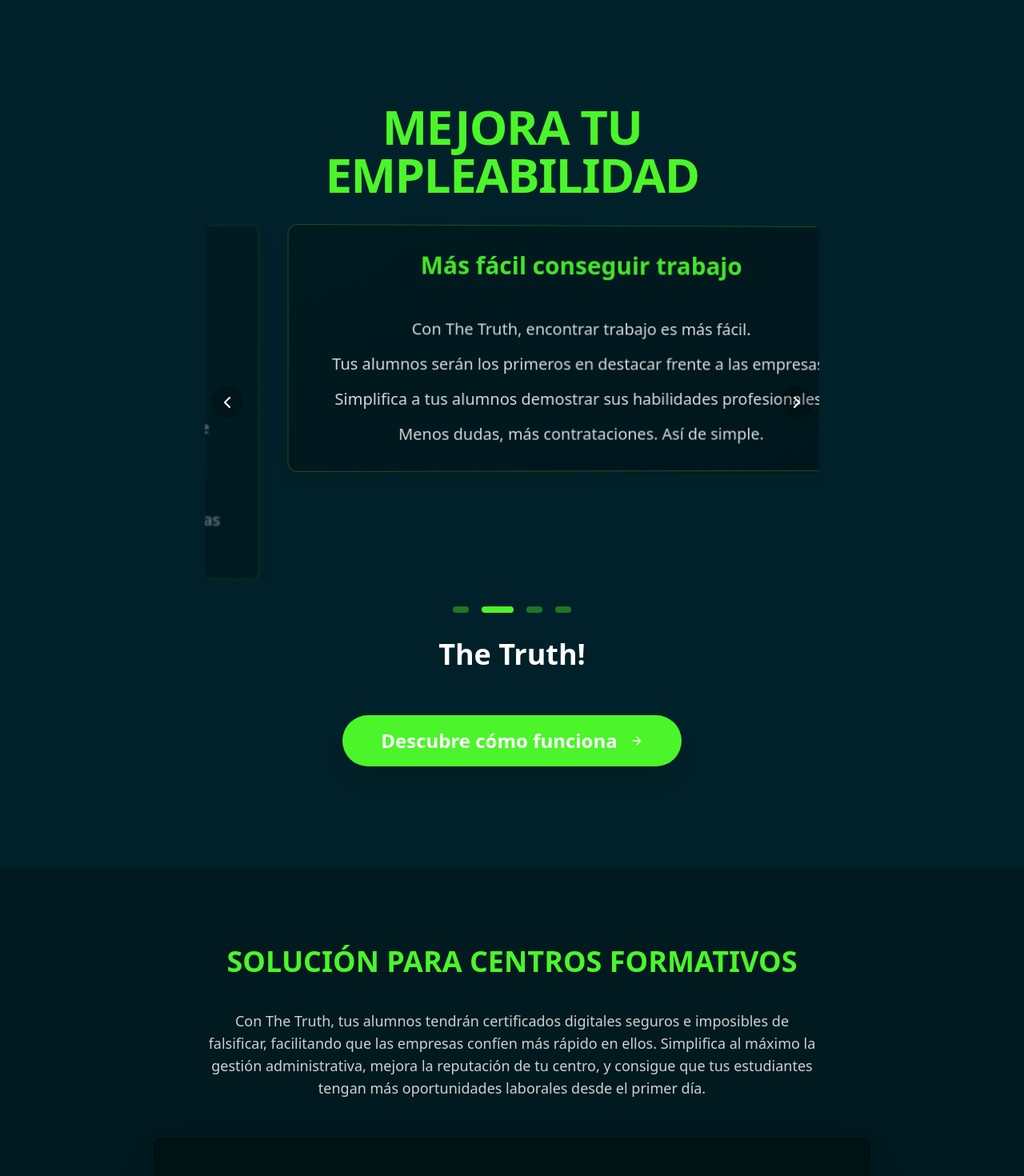
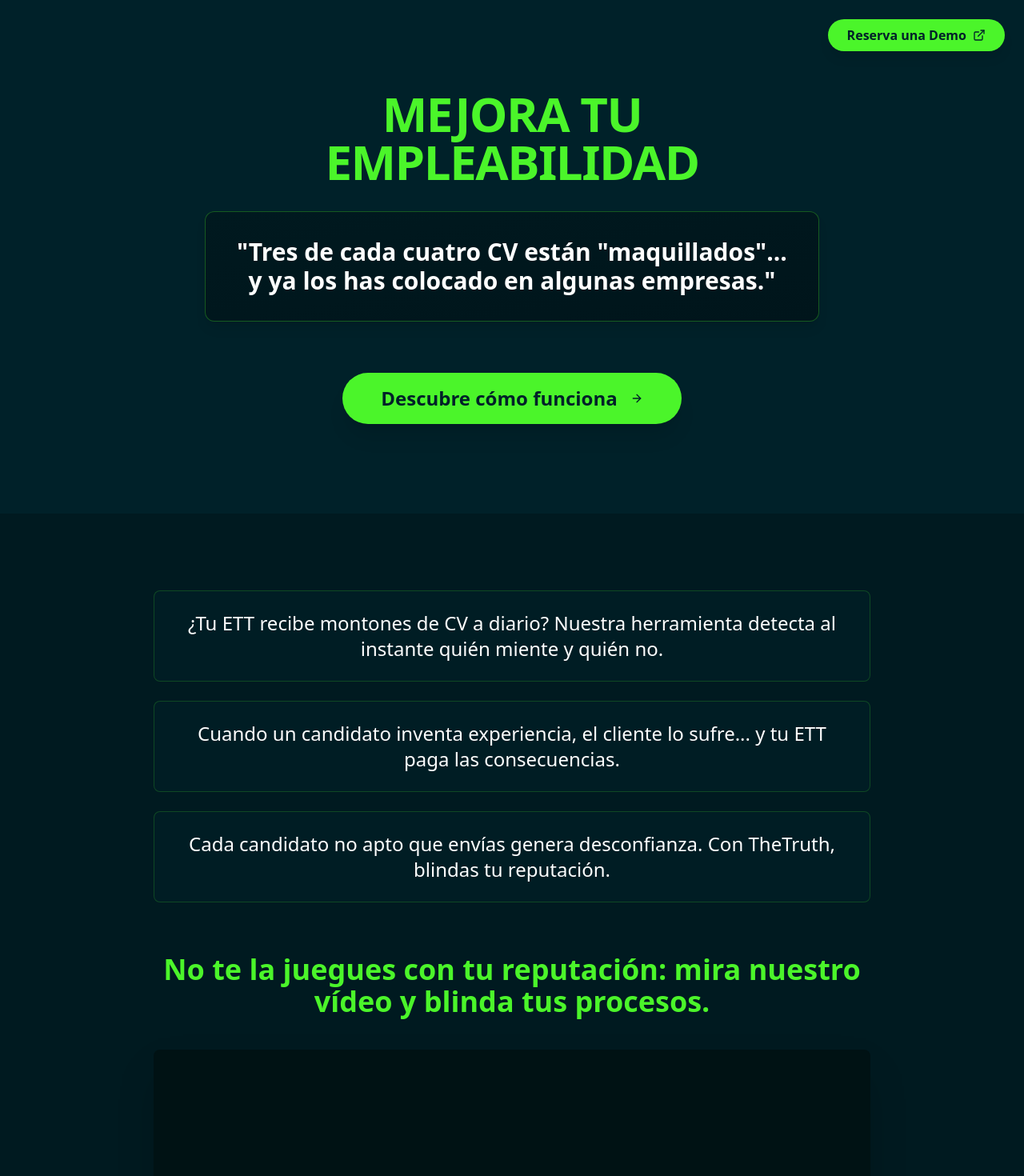
Before and after one commit to jaimeestevez/truthful-landing-form, a React (Vite) app: page / in a window 1280 px wide. Shown: the top 1470 px of the page at 80% size. Built offline with nearby package versions, Linux system fonts and the light colour scheme.

Commit message:
Refactor: Remove carousel and update layout
Restructure the landing page to remove the carousel and implement the new layout with CTAs, subtitles, and video sections as specified in the prompt.

```diff
--- /dev/null
+++ b/src/components/FloatingCTA.tsx
@@ -0,0 +1,27 @@
+
+import React from 'react';
+import { Button } from '@/components/ui/button';
+import { ExternalLink } from 'lucide-react';
+
+interface FloatingCTAProps {
+  typeformUrl: string;
+}
+
+const FloatingCTA: React.FC<FloatingCTAProps> = ({ typeformUrl }) => {
+  const openTypeform = () => {
+    window.open(typeformUrl, '_blank');
+  };
+
+  return (
+    <div className="fixed top-4 right-4 md:top-6 md:right-6 z-50">
+      <Button
+        onClick={openTypeform}
+        className="bg-[#4BF52A] hover:bg-[#3dd21e] text-[#002129] text-sm md:text-base font-bold rounded-full py-2 md:py-3 px-4 md:px-6 shadow-lg flex items-center gap-2"
+      >
+        Reserva una Demo <ExternalLink className="w-4 h-4" />
+      </Button>
+    </div>
+  );
+};
+
+export default FloatingCTA;
--- a/src/components/Hero.tsx
+++ b/src/components/Hero.tsx
@@ -1,185 +1,31 @@
 
-import React, { useState, useEffect } from 'react';
+import React from 'react';
 import { Button } from '@/components/ui/button';
-import { ArrowRight, ChevronLeft, ChevronRight } from 'lucide-react';
+import { ArrowRight } from 'lucide-react';
 
 interface HeroProps {
   scrollToVideo: () => void;
 }
 
 const Hero: React.FC<HeroProps> = ({ scrollToVideo }) => {
-  const [activeIndex, setActiveIndex] = useState(0);
-  const [isAnimating, setIsAnimating] = useState(false);
-
-  const messageSets = [
-    {
-      title: "Más oportunidades laborales para tus estudiantes",
-      messages: [
-        "Que tus alumnos encuentren trabajo más rápido.",
-        "Facilita que las empresas quieran contratar a tus estudiantes.",
-        "Consigue que tus estudiantes destaquen en cualquier proceso de selección.",
-        "Haz que tus estudiantes tengan más ofertas de empleo.",
-        "Ayuda a tus alumnos a demostrar rápidamente lo que valen ante las empresas."
-      ]
-    },
-    {
-      title: "Más fácil conseguir trabajo",
-      messages: [
-        "Con The Truth, encontrar trabajo es más fácil.",
-        "Tus alumnos serán los primeros en destacar frente a las empresas.",
-        "Simplifica a tus alumnos demostrar sus habilidades profesionales.",
-        "Menos dudas, más contrataciones. Así de simple."
-      ]
-    },
-    {
-      title: "Perfiles que destacan",
-      messages: [
-        "Haz que las empresas tengan claro por qué elegir a tus alumnos.",
-        "Tu centro forma alumnos que llaman la atención de los reclutadores.",
-        "Convierte la formación que das en una ventaja directa para encontrar trabajo."
-      ]
-    },
-    {
-      title: "Diferénciate del resto",
-      messages: [
-        "Da razones reales a las empresas para preferir a tus estudiantes.",
-        "Formar estudiantes buenos ya no es suficiente. Haz que se note.",
-        "Demostrar quién eres nunca fue tan fácil para tus alumnos."
-      ]
-    }
-  ];
-
-  // Auto cycle through slides
-  useEffect(() => {
-    const interval = setInterval(() => {
-      handleNextSlide();
-    }, 6000);
-
-    return () => clearInterval(interval);
-  }, [activeIndex]);
-
-  const handlePrevSlide = () => {
-    if (isAnimating) return;
-    setIsAnimating(true);
-    setActiveIndex((prevIndex) => (prevIndex - 1 + messageSets.length) % messageSets.length);
-    setTimeout(() => setIsAnimating(false), 700);
-  };
-
-  const handleNextSlide = () => {
-    if (isAnimating) return;
-    setIsAnimating(true);
-    setActiveIndex((prevIndex) => (prevIndex + 1) % messageSets.length);
-    setTimeout(() => setIsAnimating(false), 700);
-  };
-
   return (
-    <section className="bg-[#002129] text-white min-h-[90vh] flex items-center">
-      <div className="container py-20 md:py-32 w-full">
+    <section className="bg-[#002129] text-white min-h-[80vh] flex items-center">
+      <div className="container py-20 md:py-28 w-full">
         <div className="max-w-3xl mx-auto space-y-8 fade-in">
           <h1 className="text-5xl md:text-6xl font-bold tracking-tight text-[#4BF52A] text-center">
             MEJORA TU EMPLEABILIDAD
           </h1>
 
-          <div className="mt-12 relative w-full overflow-hidden">
-            <div className="carousel-container w-full overflow-hidden rounded-xl relative">
-              {/* Navigation buttons */}
-              <button
-                onClick={handlePrevSlide}
-                className="absolute left-2 top-1/2 -translate-y-1/2 z-20 bg-black/20 hover:bg-black/40 p-2 rounded-full text-white transition-all duration-300"
-                disabled={isAnimating}
-                aria-label="Previous slide"
-              >
-                <ChevronLeft className="w-6 h-6" />
-              </button>
-
-              <button
-                onClick={handleNextSlide}
-                className="absolute right-2 top-1/2 -translate-y-1/2 z-20 bg-black/20 hover:bg-black/40 p-2 rounded-full text-white transition-all duration-300"
-                disabled={isAnimating}
-                aria-label="Next slide"
-              >
-                <ChevronRight className="w-6 h-6" />
-              </button>
-
-              <div
-                className="carousel-track flex transition-transform duration-700 ease-out w-full"
-                style={{ transform: `translateX(-${activeIndex * 100}%)` }}
-              >
-                {messageSets.map((set, index) => {
-                  // Calculate relative position from active slide
-                  const position = (index - activeIndex + messageSets.length) % messageSets.length;
-                  const normalizedPosition = position > messageSets.length / 2 ? position - messageSets.length : position;
-
-                  // Determine appearance based on position
-                  const opacityValue = normalizedPosition === 0 ? 1 :
-                                      Math.abs(normalizedPosition) === 1 ? 0.5 : 0.2;
-                  const blurValue = normalizedPosition === 0 ? 0 :
-                                   Math.abs(normalizedPosition) === 1 ? 1 : 2;
-                  const scaleValue = normalizedPosition === 0 ? 1 :
-                                    Math.abs(normalizedPosition) === 1 ? 0.95 : 0.9;
-                  const zIndexValue = normalizedPosition === 0 ? 10 : 5 - Math.abs(normalizedPosition);
-                  const rotateYValue = normalizedPosition * 8;
-
-                  return (
-                    <div
-                      key={index}
-                      className="carousel-slide w-full flex-shrink-0 transition-all duration-700 px-4"
-                      style={{
-                        opacity: opacityValue,
-                        filter: `blur(${blurValue}px)`,
-                        transform: `perspective(1000px) rotateY(${rotateYValue}deg) scale(${scaleValue})`,
-                        zIndex: zIndexValue
-                      }}
-                    >
-                      <div className="bg-gradient-to-br from-[#00191f] to-[#00151b] p-8 rounded-xl border border-[#4BF52A]/30 min-h-[280px] w-full flex flex-col justify-center shadow-lg">
-                        <h2 className="text-2xl md:text-3xl font-bold text-[#4BF52A] mb-6 text-center">
-                          {set.title}
-                        </h2>
-                        <div className="mt-6 space-y-4">
-                          {set.messages.map((message, msgIndex) => (
-                            <p key={msgIndex} className="text-lg md:text-xl text-white/90 text-center">
-                              {message}
-                            </p>
-                          ))}
-                        </div>
-                      </div>
-                    </div>
-                  );
-                })}
-              </div>
-            </div>
-
-            {/* Carousel indicators */}
-            <div className="flex justify-center gap-4 mt-8">
-              {messageSets.map((_, index) => (
-                <button
-                  key={index}
-                  onClick={() => {
-                    if (!isAnimating) {
-                      setIsAnimating(true);
-                      setActiveIndex(index);
-                      setTimeout(() => setIsAnimating(false), 700);
-                    }
-                  }}
-                  className={`h-2 rounded-full transition-all duration-300 ${
-                    activeIndex === index
-                      ? 'bg-[#4BF52A] w-10'
-                      : 'bg-[#4BF52A]/40 w-5 hover:bg-[#4BF52A]/60'
-                  }`}
-                  aria-label={`Go to slide ${index + 1}`}
-                />
-              ))}
-            </div>
+          <div className="mt-12 bg-gradient-to-br from-[#00191f] to-[#00151b] p-8 rounded-xl border border-[#4BF52A]/30 shadow-lg">
+            <p className="text-2xl md:text-3xl font-bold text-white text-center">
+              "Tres de cada cuatro CV están "maquillados"... y ya los has colocado en algunas empresas."
+            </p>
           </div>
 
-          <p className="text-3xl md:text-4xl font-bold text-white text-center mt-12">
-            The Truth!
-          </p>
-
-          <div className="pt-6 flex justify-center">
+          <div className="pt-8 flex justify-center">
             <Button
               onClick={scrollToVideo}
-              className="bg-[#4BF52A] hover:bg-[#3dd21e] text-white text-xl md:text-2xl border-0 rounded-full py-8 px-12 font-bold flex items-center gap-4 hover:gap-5 transition-all shadow-xl"
+              className="bg-[#4BF52A] hover:bg-[#3dd21e] text-[#002129] text-xl md:text-2xl border-0 rounded-full py-8 px-12 font-bold flex items-center gap-4 hover:gap-5 transition-all shadow-xl"
             >
               Descubre cómo funciona <ArrowRight className="w-7 h-7" />
             </Button>
--- a/src/components/VideoSection.tsx
+++ b/src/components/VideoSection.tsx
@@ -1,30 +1,63 @@
 
 import React from 'react';
 import { Button } from '@/components/ui/button';
+import { ExternalLink } from 'lucide-react';
 
 interface VideoSectionProps {
   videoRef: React.RefObject<HTMLDivElement>;
+  typeformUrl: string;
 }
 
-const VideoSection: React.FC<VideoSectionProps> = ({ videoRef }) => {
+const VideoSection: React.FC<VideoSectionProps> = ({ videoRef, typeformUrl }) => {
+  const openTypeform = () => {
+    window.open(typeformUrl, '_blank');
+  };
+
   return (
     <section ref={videoRef} className="bg-[#001a20] section-padding" id="video-section">
       <div className="container">
         <div className="max-w-4xl mx-auto">
+          <div className="mb-16 space-y-6">
+            <div className="bg-[#002129]/50 p-6 rounded-lg border border-[#4BF52A]/20 mb-4">
+              <p className="text-xl md:text-2xl text-white text-center">
+                ¿Tu ETT recibe montones de CV a diario? Nuestra herramienta detecta al instante quién miente y quién no.
+              </p>
+            </div>
+
+            <div className="bg-[#002129]/50 p-6 rounded-lg border border-[#4BF52A]/20 mb-4">
+              <p className="text-xl md:text-2xl text-white text-center">
+                Cuando un candidato inventa experiencia, el cliente lo sufre... y tu ETT paga las consecuencias.
+              </p>
+            </div>
+
+            <div className="bg-[#002129]/50 p-6 rounded-lg border border-[#4BF52A]/20">
+              <p className="text-xl md:text-2xl text-white text-center">
+                Cada candidato no apto que envías genera desconfianza. Con TheTruth, blindas tu reputación.
+              </p>
+            </div>
+          </div>
+
           <h2 className="text-3xl md:text-4xl font-bold text-center mb-10 text-[#4BF52A]">
-            SOLUCIÓN PARA CENTROS FORMATIVOS
+            No te la juegues con tu reputación: mira nuestro vídeo y blinda tus procesos.
           </h2>
-          <p className="text-lg text-white/80 text-center mb-12 max-w-3xl mx-auto">
-            Con The Truth, tus alumnos tendrán certificados digitales seguros e imposibles de falsificar, facilitando que las empresas confíen más rápido en ellos. Simplifica al máximo la gestión administrativa, mejora la reputación de tu centro, y consigue que tus estudiantes tengan más oportunidades laborales desde el primer día.
-          </p>
+
           <div className="relative pb-[56.25%] h-0 rounded-lg overflow-hidden shadow-2xl">
             {/* Replace this with your actual video embed code */}
             <div className="absolute top-0 left-0 w-full h-full bg-[#001214] flex items-center justify-center text-white">
               <p className="text-xl">Tu VSL irá aquí - Reemplaza este contenedor con tu video</p>
             </div>
           </div>
-          <div className="mt-8 text-center text-[#4BF52A]/80">
-            <p className="text-lg font-medium">Este video exclusivo estará disponible por tiempo limitado</p>
+
+          <div className="mt-10 text-center">
+            <Button
+              onClick={openTypeform}
+              className="bg-[#4BF52A] hover:bg-[#3dd21e] text-[#002129] text-xl font-bold rounded-full py-6 px-10 flex items-center gap-3 mx-auto"
+            >
+              Reserva una Demo <ExternalLink className="w-6 h-6" />
+            </Button>
+            <p className="mt-4 text-lg font-medium text-[#4BF52A]/80">
+              Este video exclusivo estará disponible por tiempo limitado
+            </p>
           </div>
         </div>
       </div>
--- a/src/pages/Index.tsx
+++ b/src/pages/Index.tsx
@@ -6,6 +6,7 @@ import Benefits from '@/components/Benefits';
 import Testimonials from '@/components/Testimonials';
 import CallToAction from '@/components/CallToAction';
 import Footer from '@/components/Footer';
+import FloatingCTA from '@/components/FloatingCTA';
 
 const Index = () => {
   // Replace this URL with your actual Typeform URL
@@ -21,9 +22,10 @@ const Index = () => {
 
   return (
     <div className="flex flex-col min-h-screen">
+      <FloatingCTA typeformUrl={typeformUrl} />
       <main className="flex-grow">
         <Hero scrollToVideo={scrollToVideo} />
-        <VideoSection videoRef={videoRef} />
+        <VideoSection videoRef={videoRef} typeformUrl={typeformUrl} />
         <Benefits />
         <Testimonials />
         <CallToAction typeformUrl={typeformUrl} />
```
